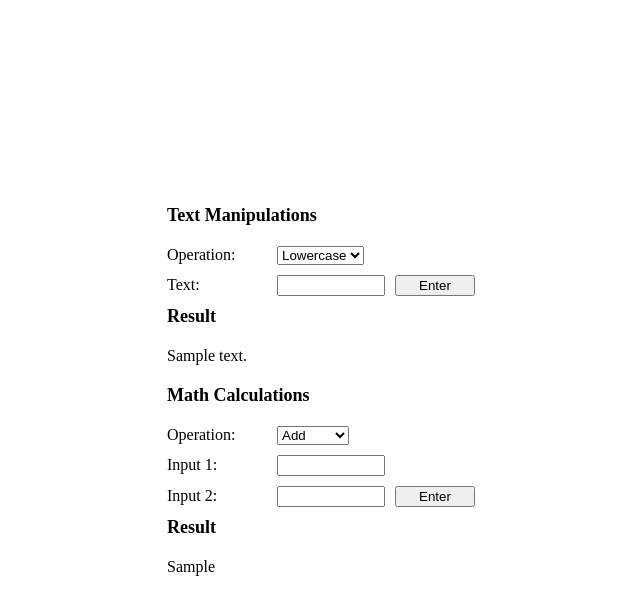
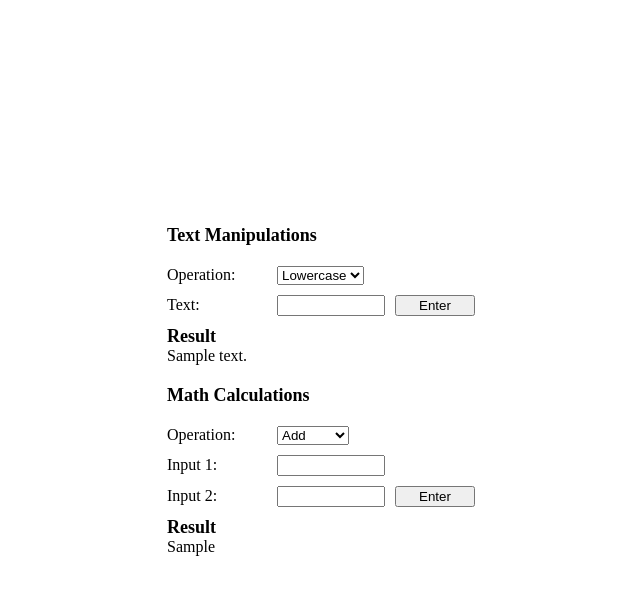
Before and after one commit to michael-lee-bubble/pythonanywhere-live, a Flask app: template templates/index.html in a window 1280 px wide. Shown: the top 615 px of the page, without its empty margins (319-959 px from the left). Run offline with Flask 3, Linux system fonts and the light colour scheme; the template is opened without the code that fills it: most values are stand-ins (such as "Sample title", 1, 10 or a date in 2020).

Commit message:
Update header container.

```diff
--- a/templates/index.html
+++ b/templates/index.html
@@ -26,6 +26,11 @@
             font-size: 18px;
             font-weight: bold;
             margin-bottom: 20px;
+        }
+
+        .header-result {
+            font-size: 18px;
+            font-weight: bold;
         }
 
         label {
@@ -81,7 +86,7 @@
             </div>
             <div class="result-container">
                 {% if text_result %}
-                <div class="header">Result</div>
+                <div class="header-result">Result</div>
                 <div>{{ text_result }}</div>
                 {% endif %}
             </div>
@@ -114,7 +119,7 @@
             </div>
             <div class="result-container">
                 {% if math_result %}
-                <div class="header">Result</div>
+                <div class="header-result">Result</div>
                 <div>{{ math_result }}</div>
                 {% else %}
                 <div>No result to display</div>
```
